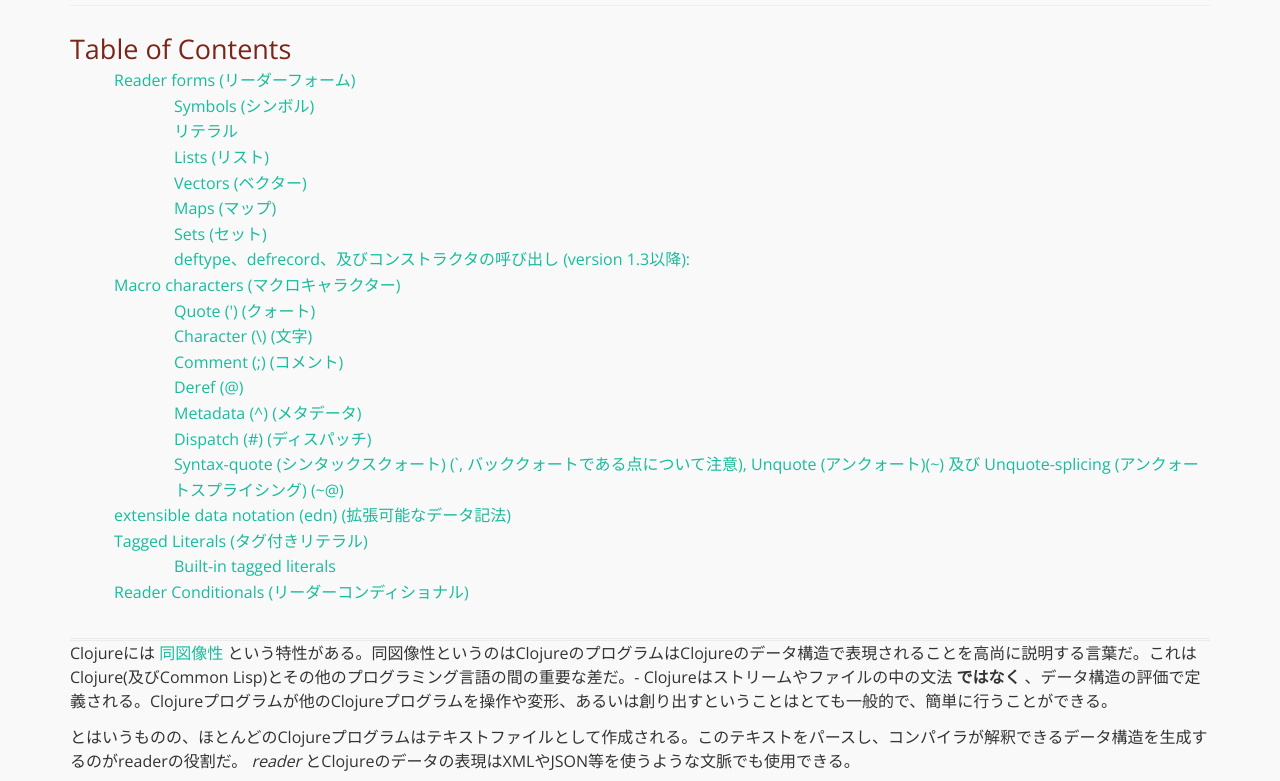
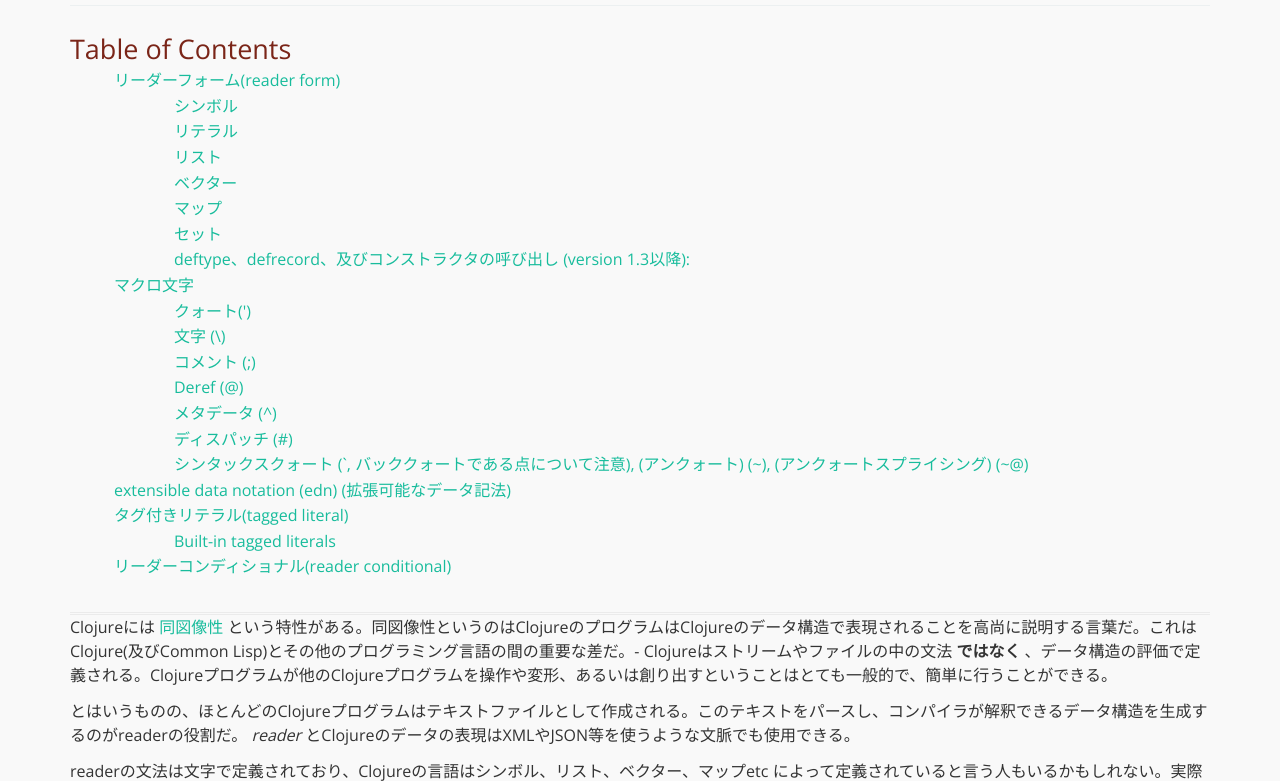
Before and after one commit to japan-clojurians/clojure-site-ja, a plain HTML site: page reference/reader.html in a window 1280 px wide. Shown: the part 164-945 px from the top of the page. Drawn offline with nearby package versions, Linux system fonts and the light colour scheme.

Commit message:
[ci skip] update site :books:

```diff
--- a/reference/reader.html
+++ b/reference/reader.html
@@ -2,7 +2,7 @@
 <html lang="ja">
   <head>
     <meta charset="utf-8"/>
-    <title>Clojure - Reader(リーダー)</title>
+    <title>Clojure - リーダー(reader)</title>
     <meta name="viewport" content="width=device-width, initial-scale=1.0">
     <meta name="description" content="Clojure の日本語ドキュメントです">
     <meta name="author" content="Japan Clojurians">
@@ -72,7 +72,7 @@
     <div class="container">
 
 <div class="page-header">
-  <h1>Reader(リーダー)</h1>
+  <h1>リーダー(reader)</h1>
 </div>
 
 <p><em></em></p>
@@ -82,35 +82,35 @@
 <div id="toc" class="toc">
 <div id="toctitle" class="title">Table of Contents</div>
 <ul class="sectlevel1">
-<li><a href="#_reader_forms_リーダーフォーム">Reader forms (リーダーフォーム)</a>
+<li><a href="#_リーダーフォーム_reader_form">リーダーフォーム(reader form)</a>
 <ul class="sectlevel2">
-<li><a href="#_symbols_シンボル">Symbols (シンボル)</a></li>
+<li><a href="#_シンボル">シンボル</a></li>
 <li><a href="#_リテラル">リテラル</a></li>
-<li><a href="#_lists_リスト">Lists (リスト)</a></li>
-<li><a href="#_vectors_ベクター">Vectors (ベクター)</a></li>
-<li><a href="#_maps_マップ">Maps (マップ)</a></li>
-<li><a href="#_sets_セット">Sets (セット)</a></li>
+<li><a href="#_リスト">リスト</a></li>
+<li><a href="#_ベクター">ベクター</a></li>
+<li><a href="#_マップ">マップ</a></li>
+<li><a href="#_セット">セット</a></li>
 <li><a href="#_deftype_defrecord_及びコンストラクタの呼び出し_version_1_3以降">deftype、defrecord、及びコンストラクタの呼び出し (version 1.3以降):</a></li>
 </ul>
 </li>
-<li><a href="#macrochars">Macro characters (マクロキャラクター)</a>
+<li><a href="#macrochars">マクロ文字</a>
 <ul class="sectlevel2">
-<li><a href="#_quote_クォート">Quote (') (クォート)</a></li>
-<li><a href="#_character_文字">Character (\) (文字)</a></li>
-<li><a href="#_comment_コメント">Comment (;) (コメント)</a></li>
+<li><a href="#_クォート">クォート(')</a></li>
+<li><a href="#_文字">文字 (\)</a></li>
+<li><a href="#_コメント">コメント (;)</a></li>
 <li><a href="#_deref">Deref (@)</a></li>
-<li><a href="#_metadata_メタデータ">Metadata (^) (メタデータ)</a></li>
-<li><a href="#_dispatch_ディスパッチ">Dispatch (#) (ディスパッチ)</a></li>
-<li><a href="#syntax-quote">Syntax-quote (シンタックスクォート) (`, バッククォートである点について注意), Unquote (アンクォート)(~) 及び Unquote-splicing (アンクォートスプライシング) (~@)</a></li>
+<li><a href="#_メタデータ">メタデータ (^)</a></li>
+<li><a href="#_ディスパッチ">ディスパッチ (#)</a></li>
+<li><a href="#syntax-quote">シンタックスクォート (`, バッククォートである点について注意), (アンクォート) (~), (アンクォートスプライシング) (~@)</a></li>
 </ul>
 </li>
 <li><a href="#_extensible_data_notation_edn_拡張可能なデータ記法">extensible data notation (edn) (拡張可能なデータ記法)</a></li>
-<li><a href="#tagged_literals">Tagged Literals (タグ付きリテラル)</a>
+<li><a href="#tagged_literals">タグ付きリテラル(tagged literal)</a>
 <ul class="sectlevel2">
 <li><a href="#_built_in_tagged_literals">Built-in tagged literals</a></li>
 </ul>
 </li>
-<li><a href="#_reader_conditionals_リーダーコンディショナル">Reader Conditionals (リーダーコンディショナル)</a></li>
+<li><a href="#_リーダーコンディショナル_reader_conditional">リーダーコンディショナル(reader conditional)</a></li>
 </ul>
 </div>
 <div class="paragraph">
@@ -135,10 +135,10 @@
 </div>
 </div>
 <div class="sect1">
-<h2 id="_reader_forms_リーダーフォーム">Reader forms (リーダーフォーム)</h2>
+<h2 id="_リーダーフォーム_reader_form">リーダーフォーム(reader form)</h2>
 <div class="sectionbody">
 <div class="sect2">
-<h3 id="_symbols_シンボル">Symbols (シンボル)</h3>
+<h3 id="_シンボル">シンボル</h3>
 <div class="ulist">
 <ul>
 <li>
@@ -164,15 +164,14 @@
 <div class="ulist">
 <ul>
 <li>
-<p>Strings (文字列リテラル) - "ダブルクォート"
-で囲まれている。複数行にまたがることもできる。標準のJavaエスケープ文字がサポートされている。</p>
+<p>文字列 - "ダブルクォート" で囲まれている。複数行にまたがることもできる。標準のJavaエスケープ文字がサポートされている。</p>
 </li>
 <li>
-<p>Numbers (数字リテラル) - 一般的に Java と同様に表記される。</p>
+<p>数値 - 一般的に Java と同様に表記される。</p>
 <div class="ulist">
 <ul>
 <li>
-<p>Integer (整数)は長さの制限がなく、longの範囲内にある時はLongとして読み込まれ、それ以外の場合には
+<p>整数は長さの制限がなく、longの範囲内にある時はLongとして読み込まれ、それ以外の場合には
 clojrue.lang.BigIntとして読み込まれる。末尾にNが付いている整数は常にBigIntとして読み込まれる。可能な場合には2から36の基数を指定して表記することができる。(参照:
 <a href="http://docs.oracle.com/javase/7/docs/api/java/lang/Long.html#parseLong(java.lang.String,%20int)">Long.parseLong()</a>)。
 例えば <code>2r101010</code>、<code>8r52</code>、<code>36r16</code>,<code>42</code> は全て同じLongになる。</p>
@@ -187,18 +186,18 @@
 </div>
 </li>
 <li>
-<p>Characters (文字リテラル) - 先頭にバックスラッシュが付いている：<code>\c</code>、 <code>\newline</code>、<code>\space</code>、 <code>\tab</code>、
-<code>\formfeed</code>、 <code>\backspace</code>、 <code>\return</code> はそれぞれの文字を意味する。ユニコード文字はJavaと同じく <code>\uNNNN</code>
-と表記される。8進数は <code>\oNNN</code> と表記される。</p>
+<p>文字 - 先頭にバックスラッシュが付いている：<code>\c</code>、 <code>\newline</code>、<code>\space</code>、 <code>\tab</code>、 <code>\formfeed</code>、
+<code>\backspace</code>、 <code>\return</code> はそれぞれの文字を意味する。ユニコード文字はJavaと同じく <code>\uNNNN</code> と表記される。8進数は
+<code>\oNNN</code> と表記される。</p>
 </li>
 <li>
 <p><code>nil</code> は&#8217;何もない、もしくは値がない&#8217;ことを意味する - Javaのnullを表現し、論理的なテストではfalseになる。</p>
 </li>
 <li>
-<p>Booleans (ブーリアンリテラル) - <code>true</code> と <code>false</code></p>
+<p>ブーリアン - <code>true</code> と <code>false</code></p>
 </li>
 <li>
-<p>Keywords (キーワード) - キーワードはシンボルと似ているが、以下の点で異なる:</p>
+<p>キーワード - キーワードはシンボルと似ているが、以下の点で異なる:</p>
 <div class="ulist">
 <ul>
 <li>
@@ -232,19 +231,19 @@
 </div>
 </div>
 <div class="sect2">
-<h3 id="_lists_リスト">Lists (リスト)</h3>
+<h3 id="_リスト">リスト</h3>
 <div class="paragraph">
-<p>Listは0個以上の丸括弧で括られたフォーム: <code>(a b c)</code></p>
+<p>リストは0個以上の丸括弧で括られたフォーム: <code>(a b c)</code></p>
 </div>
 </div>
 <div class="sect2">
-<h3 id="_vectors_ベクター">Vectors (ベクター)</h3>
+<h3 id="_ベクター">ベクター</h3>
 <div class="paragraph">
 <p>ベクターは0個以上の角括弧で括られたフォーム: <code>[1 2 3]</code></p>
 </div>
 </div>
 <div class="sect2">
-<h3 id="_maps_マップ">Maps (マップ)</h3>
+<h3 id="_マップ">マップ</h3>
 <div class="ulist">
 <ul>
 <li>
@@ -330,7 +329,7 @@
 </div>
 </div>
 <div class="sect2">
-<h3 id="_sets_セット">Sets (セット)</h3>
+<h3 id="_セット">セット</h3>
 <div class="paragraph">
 <p>セットは0個以上の、先頭に <code>#</code> を持つ波括弧で括られたフォーム： <code>#{:a :b :c}</code></p>
 </div>
@@ -358,20 +357,20 @@
 </div>
 </div>
 <div class="sect1">
-<h2 id="macrochars">Macro characters (マクロキャラクター)</h2>
+<h2 id="macrochars">マクロ文字</h2>
 <div class="sectionbody">
 <div class="paragraph">
 <p>リーダーの挙動はリーダー自身に組み込まれている定義とリードテーブルによる拡張システムの組み合わせで決定される。read
 tableのエントリーはマクロキャラクターと呼ばれる特定の文字に対応する、リーダーマクロと呼ばれるる読み込みの動作のマッピングを定義する。特別な指定がない限り、マクロキャラクターはユーザーシンボルに含めることはできない</p>
 </div>
 <div class="sect2">
-<h3 id="_quote_クォート">Quote (') (クォート)</h3>
+<h3 id="_クォート">クォート(')</h3>
 <div class="paragraph">
 <p><code>'form</code> &#8658; <code>(quote form)</code></p>
 </div>
 </div>
 <div class="sect2">
-<h3 id="_character_文字">Character (\) (文字)</h3>
+<h3 id="_文字">文字 (\)</h3>
 <div class="paragraph">
 <p>上記のように文字リテラルを生成する。文字リテラルの例: <code>\a \b \c</code></p>
 </div>
@@ -385,7 +384,7 @@
 </div>
 </div>
 <div class="sect2">
-<h3 id="_comment_コメント">Comment (;) (コメント)</h3>
+<h3 id="_コメント">コメント (;)</h3>
 <div class="paragraph">
 <p>単一行コメント。セミコロンから行末までをreaderに無視させる効果がある。</p>
 </div>
@@ -397,7 +396,7 @@
 </div>
 </div>
 <div class="sect2">
-<h3 id="_metadata_メタデータ">Metadata (^) (メタデータ)</h3>
+<h3 id="_メタデータ">メタデータ (^)</h3>
 <div class="paragraph">
 <p>メタデータは次のようなオブジェクトと関連のあるマップだ：シンボル、リスト、ベクター、マップ、IMetaを返すタグ付きリテラル、レコード、タイプ、及びコンストラクタ呼び出し。メタデータのリーダーマクロは最初にメタデータを読み込み、それを次に読み込むフォームに関連付ける。(オブジェクトにメタデータを関連付けるには
 <a href="https://clojure.github.io/clojure/clojure.core-api.html#clojure.core/with-meta">with-meta</a>
@@ -420,7 +419,7 @@
 </div>
 </div>
 <div class="sect2">
-<h3 id="_dispatch_ディスパッチ">Dispatch (#) (ディスパッチ)</h3>
+<h3 id="_ディスパッチ">ディスパッチ (#)</h3>
 <div class="paragraph">
 <p>ディスパッチマクロはリーダーに、後に続く文字でインデックスされた別のテーブルに定義されているリーダーマクロを使用させる。</p>
 </div>
@@ -465,7 +464,7 @@
 </div>
 </div>
 <div class="sect2">
-<h3 id="syntax-quote">Syntax-quote (シンタックスクォート) (`, バッククォートである点について注意), Unquote (アンクォート)(~) 及び Unquote-splicing (アンクォートスプライシング) (~@)</h3>
+<h3 id="syntax-quote">シンタックスクォート (`, バッククォートである点について注意), (アンクォート) (~), (アンクォートスプライシング) (~@)</h3>
 <div class="paragraph">
 <p>シンボル、リスト、ベクター、セット、マップ以外のフォームについては `xと&#8217;xは同等。</p>
 </div>
@@ -505,7 +504,7 @@
 </div>
 </div>
 <div class="sect1">
-<h2 id="tagged_literals">Tagged Literals (タグ付きリテラル)</h2>
+<h2 id="tagged_literals">タグ付きリテラル(tagged literal)</h2>
 <div class="sectionbody">
 <div class="paragraph">
 <p>タグ付きリテラルはednのClojureによる実装
@@ -592,7 +591,7 @@
 </div>
 </div>
 <div class="sect1">
-<h2 id="_reader_conditionals_リーダーコンディショナル">Reader Conditionals (リーダーコンディショナル)</h2>
+<h2 id="_リーダーコンディショナル_reader_conditional">リーダーコンディショナル(reader conditional)</h2>
 <div class="sectionbody">
 <div class="paragraph">
 <p>Clojure 1.7 で複数のClojureプラットフォームの間でロードできるポータブルなファイルのための新しい拡張子
```
Also changed, not shown: about/spec.html (+1 -1 lines).
